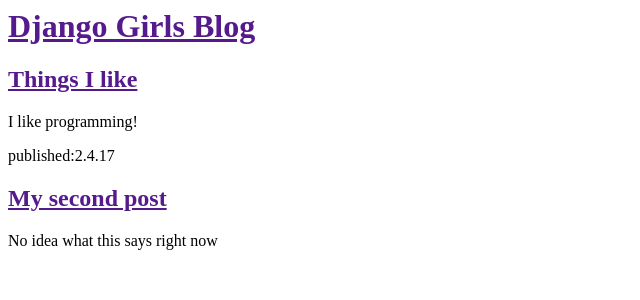
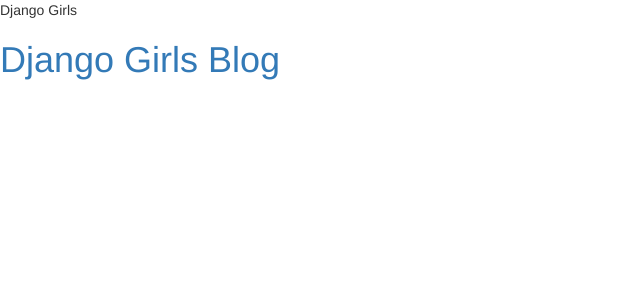
Before and after one commit to chhen1kp/my-first-blog, a Django app: page / in a window 1280 px wide. Shown: the top 300 px of the page, without its empty margins (0-640 px from the left). Run offline with Django 3.2, Linux system fonts and the light colour scheme; tables that the repository leaves empty hold one stand-in row (values such as "Sample post"); some libraries are stand-ins or nearby versions.

Commit message:
updated files

```diff
--- a/blog/admin.py
+++ b/blog/admin.py
@@ -2,5 +2,3 @@
 from .models import Post
 
 admin.site.register(Post)
-
-# Register your models here.
--- a/blog/templates/blog/post_list.html
+++ b/blog/templates/blog/post_list.html
@@ -1,19 +1,14 @@
-<html>
-    <head>
-        <title> Django Girls blog </title>
-    </head>
-    <body>
-      <div>
-        <h1><a href="">Django Girls Blog</a></h1>
-      </div>
-      <div>
-        <h2><a href=""> Things I like</a></h2>
-        <p>I like programming!</p>
-      </div>
-      <div>
-        <p>published:2.4.17 </p>
-        <h2><a  href=""> My second post </a> </h2>
-        <p>No idea what this says right now<p>
+<header> Django Girls </header>
+<link rel="stylesheet" href="//maxcdn.bootstrapcdn.com/bootstrap/3.2.0/css/bootstrap.min.css">
+<link rel="stylesheet" href="//maxcdn.bootstrapcdn.com/bootstrap/3.2.0/css/bootstrap-theme.min.css">
+<div>
+    <h1><a href="/">Django Girls Blog</a></h1>
+</div>
+
+{% for post in posts %}
+    <div>
+        <p>published: {{ post.published_date }}</p>
+        <h1><a href="">{{ post.title }}</a></h1>
+        <p>{{ post.text|linebreaksbr }}</p>
     </div>
-  </body>
-</html>
+{% endfor %}
--- a/blog/views.py
+++ b/blog/views.py
@@ -1,5 +1,7 @@
 from django.shortcuts import render
+from django.utils import timezone
+from .models import Post
 
-# Create your views here.
 def post_list(request):
-    return render(request,'blog/post_list.html',{})
+    posts = Post.objects.filter(published_date=timezone.now()).order_by('published_date')
+    return render(request, 'blog/post_list.html', {'posts': posts})
```
Also changed, not shown: blog/models.py (+8 -5 lines).
